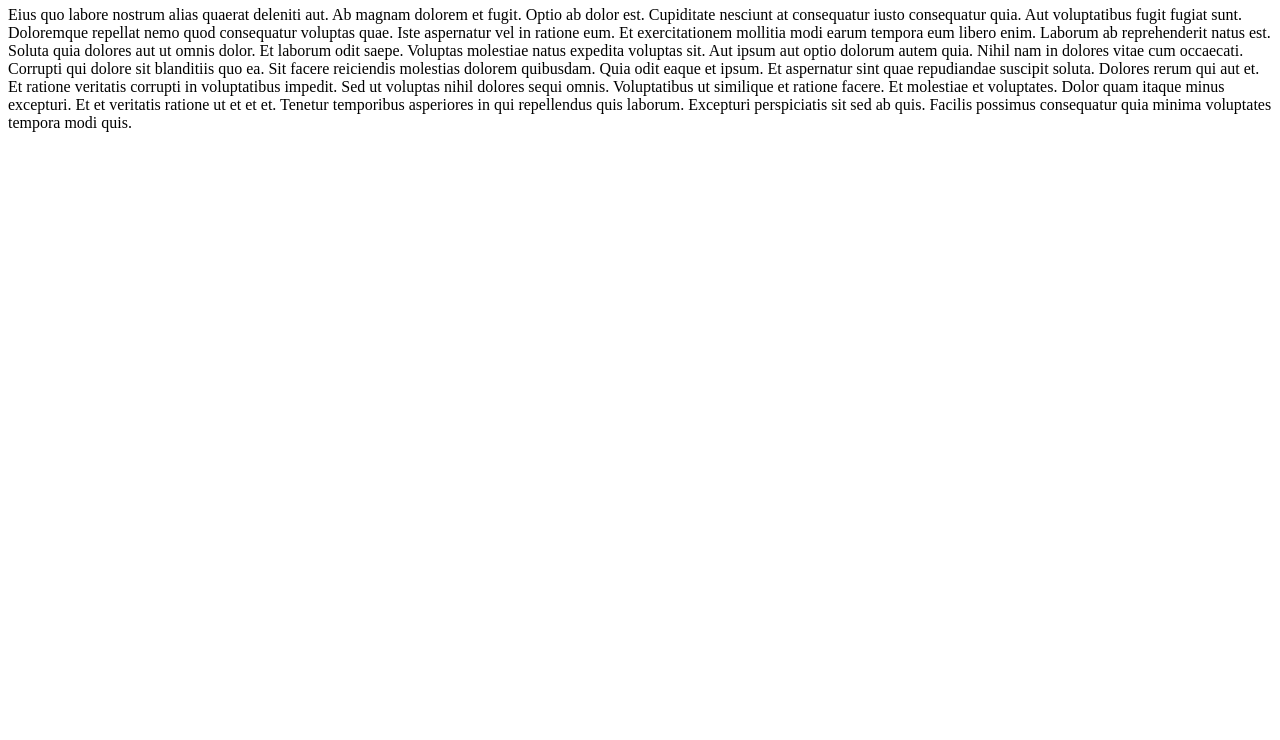
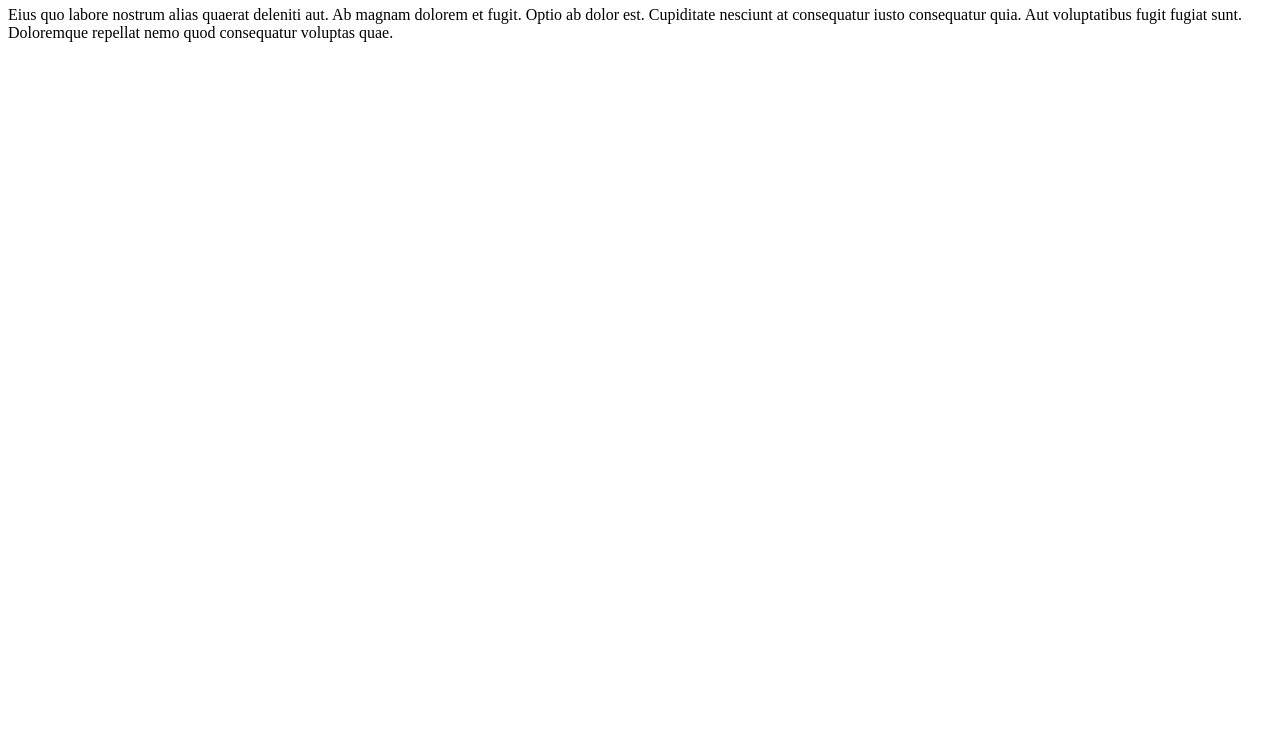
Before and after one commit to alderban107/alderban107.github.io, a plain HTML site: page index.html in a window 1280 px wide. Shown: the part 60-800 px from the top of the page. Drawn offline with Linux system fonts and the light colour scheme.

Commit message:
updated index.html to hopefully show the paragraph

```diff
--- a/index.html
+++ b/index.html
@@ -7,14 +7,6 @@
 </head>
 <body>
     <h1>alderban107</h1>
-    <p>Eius quo labore nostrum alias quaerat deleniti aut. Ab magnam dolorem et fugit. Optio ab dolor est. Cupiditate nesciunt at consequatur iusto consequatur quia. Aut voluptatibus fugit fugiat sunt. Doloremque repellat nemo quod consequatur voluptas quae.
-
-        Iste aspernatur vel in ratione eum. Et exercitationem mollitia modi earum tempora eum libero enim. Laborum ab reprehenderit natus est. Soluta quia dolores aut ut omnis dolor. Et laborum odit saepe. Voluptas molestiae natus expedita voluptas sit.
-
-        Aut ipsum aut optio dolorum autem quia. Nihil nam in dolores vitae cum occaecati. Corrupti qui dolore sit blanditiis quo ea. Sit facere reiciendis molestias dolorem quibusdam. Quia odit eaque et ipsum. Et aspernatur sint quae repudiandae suscipit soluta.
-
-        Dolores rerum qui aut et. Et ratione veritatis corrupti in voluptatibus impedit. Sed ut voluptas nihil dolores sequi omnis. Voluptatibus ut similique et ratione facere. Et molestiae et voluptates.
-
-        Dolor quam itaque minus excepturi. Et et veritatis ratione ut et et et. Tenetur temporibus asperiores in qui repellendus quis laborum. Excepturi perspiciatis sit sed ab quis. Facilis possimus consequatur quia minima voluptates tempora modi quis.</p>
+    <p>Eius quo labore nostrum alias quaerat deleniti aut. Ab magnam dolorem et fugit. Optio ab dolor est. Cupiditate nesciunt at consequatur iusto consequatur quia. Aut voluptatibus fugit fugiat sunt. Doloremque repellat nemo quod consequatur voluptas quae.</p>
 </body>
 </html>
```
